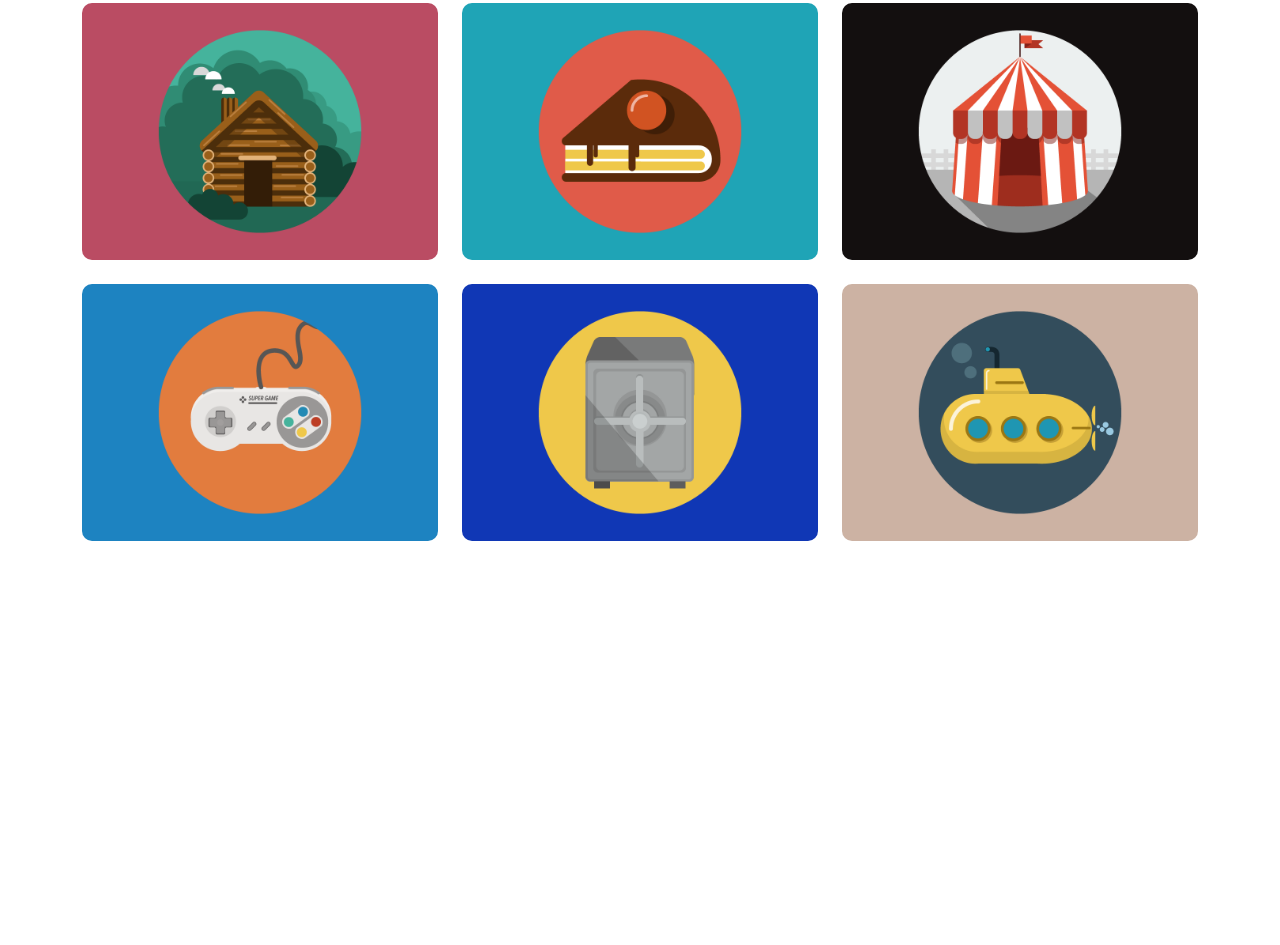
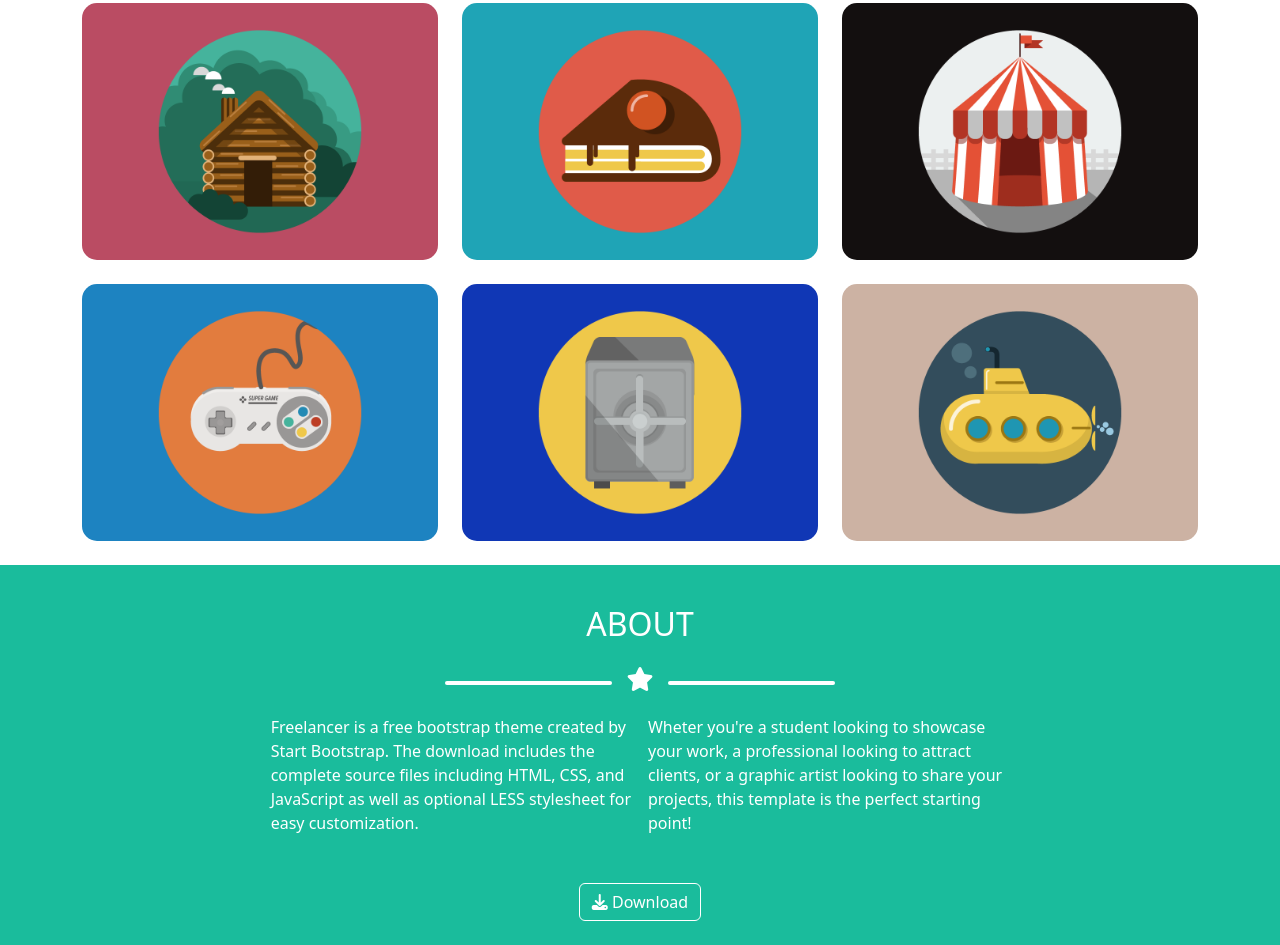
Before and after one commit to FRA2721/html-css-bootstrap-freelancer, a plain HTML site: page index.html in a window 1280 px wide. Shown: the part 815-1760 px from the top of the page. Before the commit the page ends 1380 px from the top, so only its background shows below. Drawn offline with nearby package versions, Linux system fonts and the light colour scheme.

Commit message:
adout section completed

```diff
--- a/css/style.css
+++ b/css/style.css
@@ -114,7 +114,7 @@ header ul li {
 /* img-portfolio-section */
 #portfolio img {
     width: 100%;
-    border-radius: 10px;
+    border-radius: 15px;
 }
 
 /* portfolio-section */
@@ -127,4 +127,15 @@ header ul li {
     background-color: var(--ms_color-dark-blue);
 }
 
+/* about-formatting-section */
+#about .star::before {
+    background-color: var(--ms_color-white);
+}
+
+/* about-formatting-section */
+#about .star::after {
+    background-color: var(--ms_color-white);
+}
+
+
 /* end-code */
--- a/index.html
+++ b/index.html
@@ -185,6 +185,45 @@ program: boostrap-freelancer
         </section>
         <!-- /portfolio-section -->
 
+        <!-- about-section  -->
+        <section id="about" class="ms_bg-green ms_color-white ms_section">
+
+            <!-- container-section -->
+            <div class="container text-center">
+
+                <h2 class="mb-4">ABOUT</h2>
+                <div class="star mb-4">
+                    <i class="fa-solid fa-star fa-xl"></i>
+                </div>
+
+                <!-- paragraph-for-description-section -->
+                <div class="row g-3 text-start ">
+
+                    <!-- paragraph-1-for-description -->
+                    <div class="col-8 offset-2 col-md-4 offset-md-2">
+                        Freelancer is a free bootstrap theme created by Start Bootstrap. The download includes the complete source files including HTML, CSS, and JavaScript as well as optional LESS stylesheet for easy customization.
+                    </div>
+                    <!-- /paragraph-1-for-description -->
+
+                    <!-- paragraph-2-for-description -->
+                    <div class="col-8 offset-2 col-md-4 offset-md-0">
+                        Wheter you're a student looking to showcase your work, a professional looking to attract clients, or a graphic artist looking to share your projects, this template is the perfect starting point!
+                    </div>
+                    <!-- /paragraph-2-for-description -->
+
+                </div>
+                <!-- /paragraph-for-description-section -->
+
+                <a class="btn ms_bd-white mt-5">
+                    <i class="fa-solid fa-download"></i>
+                    Download
+                </a>
+            </div>
+            <!-- /container-section -->
+
+        </section>
+        <!-- /about-section -->
+
     </main>
     <!-- /main-code-section -->
 
```
